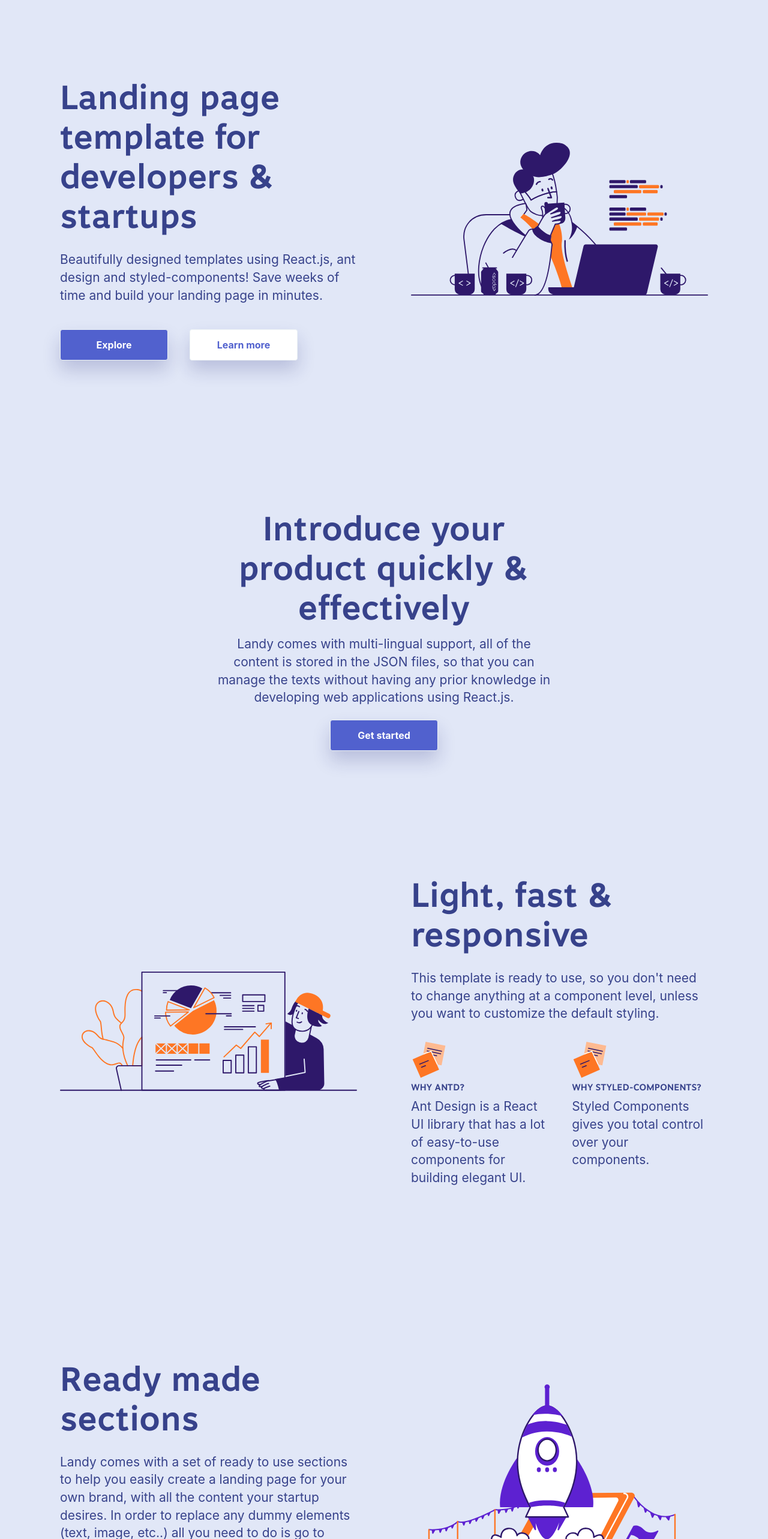
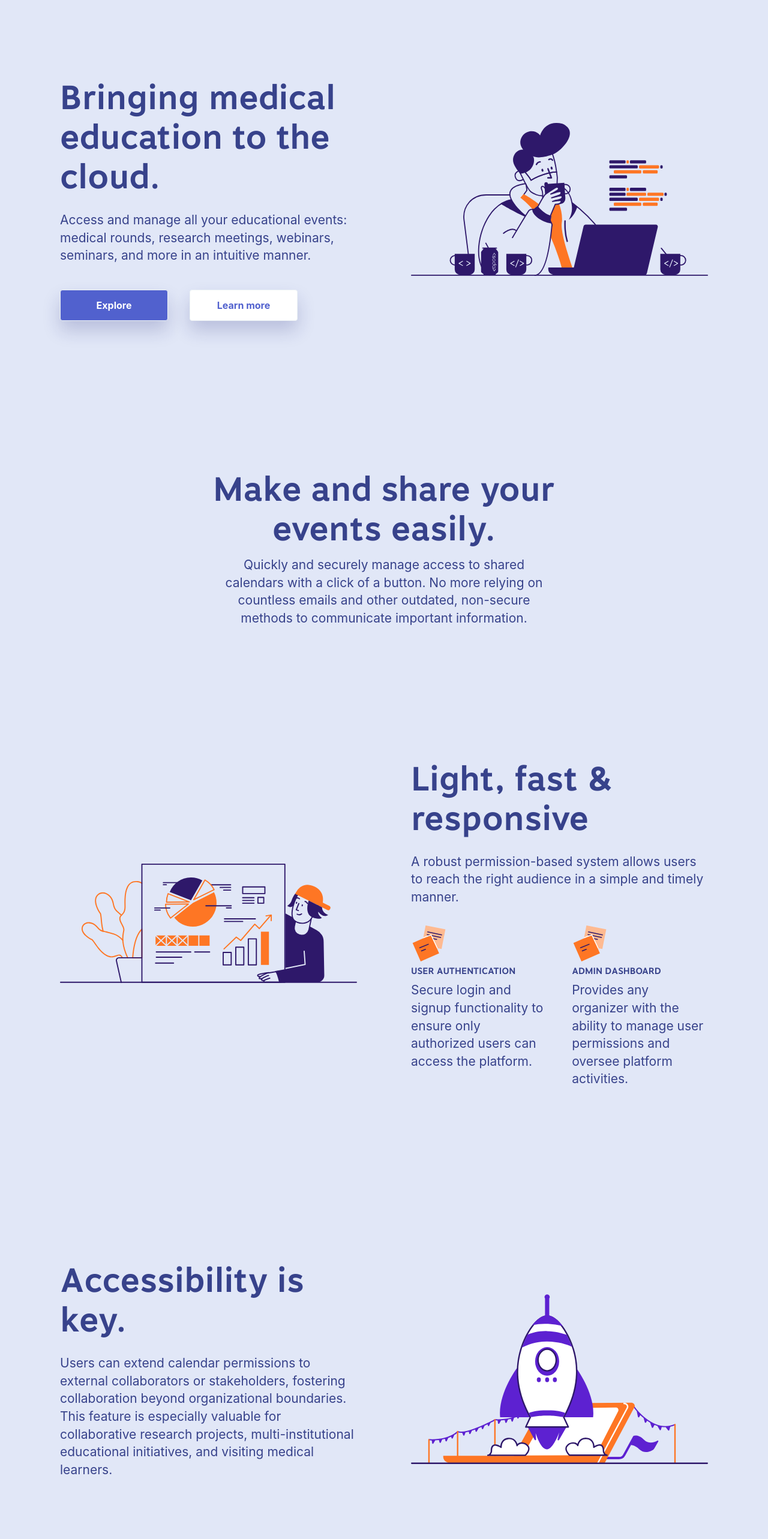
Before and after one commit to sharefd/CRnode, a React (Vite) app in the folder client/: page / in a window 1280 px wide. Shown: the part 140-2706 px from the top of the page at 60% size. Built offline with nearby package versions, Linux system fonts and the light colour scheme.

Commit message:
landing page changes

```diff
--- a/client/src/components/landing/components/Footer/index.jsx
+++ b/client/src/components/landing/components/Footer/index.jsx
@@ -19,30 +19,16 @@ const Footer = () => {
       <FooterSection>
         <Container>
           <Row justify='space-between'>
-            <Col lg={8} md={8} sm={12} xs={12}>
-              <Title>Policy</Title>
-              <Large to='/'>Application Security</Large>
-              <Large to='/'>Software Principles</Large>
-            </Col>
-            <Col lg={10} md={10} sm={12} xs={12}>
-              <Title>Support</Title>
-              <Large to='/'>Support Center</Large>
-              <Large to='/'>Customer Support</Large>
-            </Col>
           </Row>
           <Row justify='space-between'>
             <Col lg={8} md={8} sm={12} xs={12}>
               <Title>Company</Title>
               <Large to='/'>About</Large>
               <Large to='/'>Blog</Large>
-              <Large to='/'>Press</Large>
-              <Large to='/'>Careers & Culture</Large>
             </Col>
             <Col lg={10} md={10} sm={12} xs={12}>
               <Title>Contact</Title>
-              <Large to='/'>Tell us everything</Large>
-              <Para>Do you have any question? Feel free to reach out.</Para>
-              <a href='mailto:l.qqbadze@gmail.com'>
+              <a href='mailto:mycloudrounds@gmail.com'>
                 <Chat>Let's Chat</Chat>
               </a>
             </Col>
@@ -56,16 +42,16 @@ const Footer = () => {
             <Logo />
             <FooterContainer>
               <SocialLink href='https://github.com/sharefd/CRnode' src='github.svg' />
-              {/* <SocialLink href='https://twitter.com/' src='twitter.svg' /> */}
-              <SocialLink href='https://www.linkedin.com/in/sharefdanho/' src='linkedin.svg' />
-              <a href='https://ko-fi.com' target='_blank' rel='noopener noreferrer'>
+             <SocialLink href='https://instagram.com/' src='twitter.svg' />
+               {/*  <SocialLink href='https://www.linkedin.com/in/sharefdanho/' src='linkedin.svg' /> */}
+                {/*   <a href='https://ko-fi.com' target='_blank' rel='noopener noreferrer'>
                 <img
                   height='36'
                   style={{ border: 0, height: 36 }}
                   src='https://storage.ko-fi.com/cdn/kofi3.png?v=3'
                   alt='Buy Me a Coffee at ko-fi.com'
                 />
-              </a>
+              </a> */}
             </FooterContainer>
           </Row>
         </Container>
--- a/client/src/components/landing/content/AboutContent.json
+++ b/client/src/components/landing/content/AboutContent.json
@@ -1,15 +1,15 @@
 {
   "title": "Light, fast & responsive",
-  "text": "This template is ready to use, so you don't need to change anything at a component level, unless you want to customize the default styling.",
+  "text": "A robust permission-based system allows users to reach the right audience in a simple and timely manner.",
   "section": [
     {
-      "title": "Why Antd?",
-      "content": "Ant Design is a React UI library that has a lot of easy-to-use components for building elegant UI.",
+      "title": "User Authentication",
+      "content": "Secure login and signup functionality to ensure only authorized users can access the platform.",
       "icon": "notes.svg"
     },
     {
-      "title": "Why styled-components?",
-      "content": "Styled Components gives you total control over your components.",
+      "title": "Admin Dashboard",
+      "content": "Provides any organizer with the ability to manage user permissions and oversee platform activities.",
       "icon": "notes.svg"
     }
   ]
--- a/client/src/components/landing/content/IntroContent.json
+++ b/client/src/components/landing/content/IntroContent.json
@@ -1,6 +1,6 @@
 {
-  "title": "Landing page template for developers & startups",
-  "text": "Beautifully designed templates using React.js, ant design and styled-components! Save weeks of time and build your landing page in minutes.",
+  "title": "Bringing medical education to the cloud.",
+  "text": "Access and manage all your educational events: medical rounds, research meetings, webinars, seminars, and more in an intuitive manner.",
   "button": [
     {
       "title": "Explore"
--- a/client/src/components/landing/content/MiddleBlockContent.json
+++ b/client/src/components/landing/content/MiddleBlockContent.json
@@ -1,5 +1,4 @@
 {
-    "title": "Introduce your product quickly & effectively",
-    "text": "Landy comes with multi-lingual support, all of the content is stored in the JSON files, so that you can manage the texts without having any prior knowledge in developing web applications using React.js.",
-    "button": "Get started"
+    "title": "Make and share your events easily.",
+    "text": "Quickly and securely manage access to shared calendars with a click of a button. No more relying on countless emails and other outdated, non-secure methods to communicate important information."
   }
--- a/client/src/components/landing/content/MissionContent.json
+++ b/client/src/components/landing/content/MissionContent.json
@@ -1,4 +1,4 @@
 {
-  "title": "Ready made sections",
-  "text": "Landy comes with a set of ready to use sections to help you easily create a landing page for your own brand, with all the content your startup desires. In order to replace any dummy elements (text, image, etc..) all you need to do is go to content folder and input your real content."
+  "title": "Accessibility is key.",
+  "text": "Users can extend calendar permissions to external collaborators or stakeholders, fostering collaboration beyond organizational boundaries. This feature is especially valuable for collaborative research projects, multi-institutional educational initiatives, and visiting medical learners."
 }
--- a/client/src/components/landing/content/ProductContent.json
+++ b/client/src/components/landing/content/ProductContent.json
@@ -1,4 +1,4 @@
 {
-  "title": "That's about it!",
-  "text": "If you are familiar with React, or SPA frameworks in general, there shouldn't be any confusing parts about this template. if not, you can always reach out to me and I'll try me best to answer your questions."
+  "title": "Education should be open for all.",
+  "text": "At CloudRounds, we are launching the first of its kind: a publically accessible rounds catalog. Organizers can opt into this feature, potentially increasing their audience and reach."
 }
```
Also changed, not shown: 1 other file (tests, documents, lock files or other folders).
